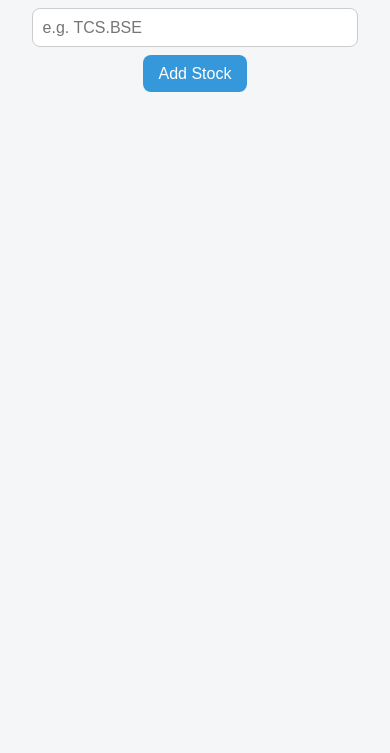
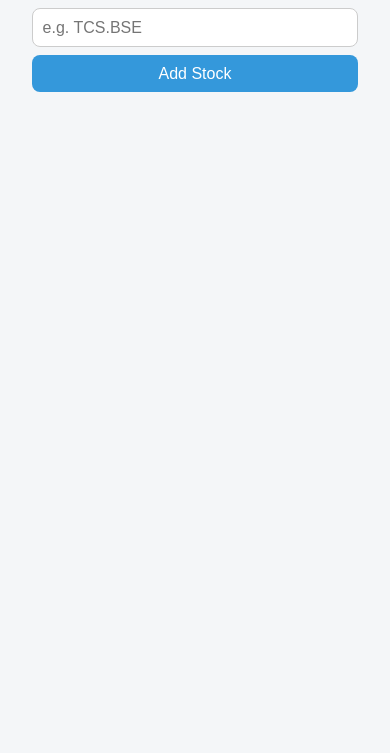
Before and after one commit to jovinrenny/stock-watch, a plain HTML site: page index.html in a window 390 px wide. Shown: the part 91-844 px from the top of the page. Drawn offline with Linux system fonts and the light colour scheme.

Commit message:
made the button responsive
I didn't check the how the mobile view looks like and find it the button is small and doesn't matching the interface so I changed how it looks.

```diff
--- a/style.css
+++ b/style.css
@@ -62,3 +62,9 @@ button:hover {
 .stock.loss {
     border-left-color: red;
 }
+
+@media (max-width: 600px) {
+    button {
+        width: 100%;
+    }
+}
```
